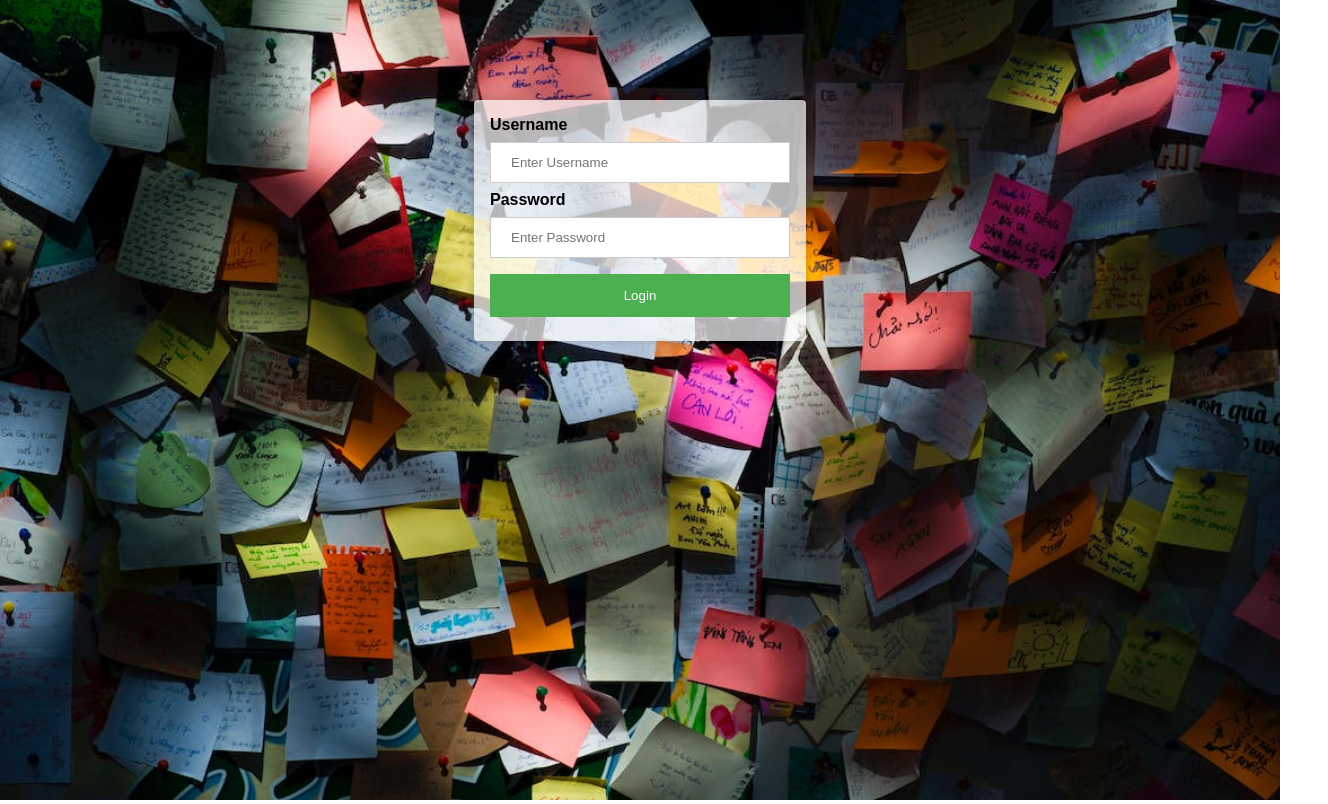
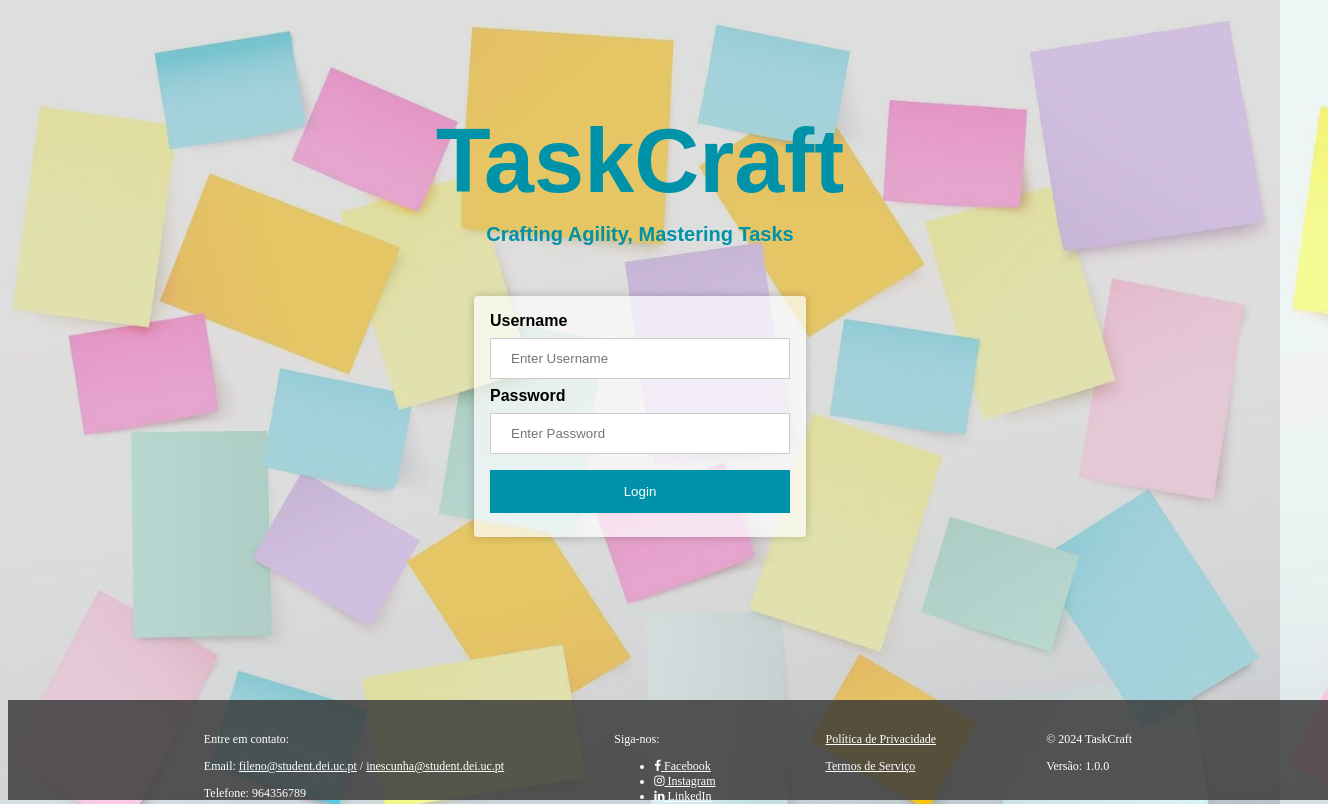
Before and after one commit to goncalofileno/scrumGonIne, a plain HTML site: page Código/loginPage.html in a window 1280 px wide. Shown: the whole page, 1328 px wide, since content can reach past the window. Drawn offline with Linux system fonts and the light colour scheme.

Commit message:
loginpage

```diff
--- a/Código/LoginStyle.css
+++ b/Código/LoginStyle.css
@@ -1,5 +1,5 @@
 body {
-    background-image: url('fundo.jpeg');
+    background-image: url('fundo3.jpg');
     background-repeat: no-repeat;
     background-attachment: fixed;
     background-size: cover;
@@ -10,7 +10,7 @@ body {
     padding: 16px;
     background-color: rgba(255, 255, 255, 0.7);
     margin: 0 auto;
-    margin-top: 100px;
+    margin-top: 50px;
     border-radius: 4px;
     box-shadow: 0 0 10px rgba(0,0,0,0.2);
     font-size: medium;
@@ -25,7 +25,7 @@ input[type=text], input[type=password] {
     box-sizing: border-box;
 }
 button {
-    background-color: #4CAF50;
+    background-color: #0092a8;
     color: white;
     padding: 14px 20px;
     margin: 8px 0;
@@ -36,3 +36,48 @@ button {
 button:hover {
     opacity: 0.8;
 }
+body::before {
+    content: "";
+    background: rgba(206, 200, 200, 0.5); /* Opacidade da imagem de fundo */
+    top: 0;
+    left: 0;
+    bottom: 0;
+    right: 0;
+    position: absolute;
+    z-index: -1;
+}
+h1 {
+    color: #0092a8;
+    text-align: center;
+    padding-top: 50px;
+    font-size: 90px;
+    font-family: sans-serif;
+    margin-bottom: 0;
+}
+h2 {
+    color: #0092a8;
+    text-align: center;
+    padding-top: 10px; /* Reduz o espaço entre titulos */
+    font-size: 20px;
+    font-family: sans-serif;
+    margin-top: 0;
+}
+footer {
+    background-color: rgba(51, 51, 51, 0.8);
+    color: #fff; /* Cor do texto branca para contraste */
+    padding: 20px; /* Reduz o espaçamento interno para 5px */
+    display: flex; /* Adiciona flexbox ao rodapé */
+    justify-content: center; /* Espaça os elementos igualmente */
+    position: absolute; /* Posiciona o rodapé absolutamente em relação ao elemento pai */
+    bottom: 0; /* Coloca o rodapé no fundo */
+    width: 100%; /* Faz o rodapé ocupar toda a largura */
+    max-height: 60px; /* Define a altura máxima do rodapé */
+    font-size: 12px; /* Define o tamanho da fonte para 12px */
+    gap: 10px; /* Reduz o espaço entre os elementos filhos do rodapé */
+}
+footer div {
+    margin: 0 50px; /* Adiciona margem à esquerda e à direita para cada div dentro do rodapé */
+}
+footer a {
+    color: #fff; /* Define a cor do link para branco */
+}
--- a/Código/app.js
+++ b/Código/app.js
@@ -5,16 +5,18 @@ window.onload = function () {
   }
 };
 
-document
-  .getElementById("loginForm")
-  .addEventListener("submit", function (event) {
-    event.preventDefault();
+document.getElementById('loginForm').onsubmit = function(event) {
+  event.preventDefault();
 
-    var user = document.getElementById("username").value;
-    localStorage.setItem("username", user);
+  var username = document.getElementById('username').value;
+  if (!username.trim()) {
+      alert('O campo de username não pode ser vazio ou conter apenas espaços!');
+      return false;
+  }
 
-    window.location.href = "interface.html";
-  });
+  localStorage.setItem("username", username);
+  window.location.href = "interface.html";
+};
 
   function allowDrop(event) {
     event.preventDefault();
--- a/Código/loginPage.html
+++ b/Código/loginPage.html
@@ -3,8 +3,11 @@
   <head>
     <title>Login Page</title>
     <link rel="stylesheet" href="LoginStyle.css" />
+    <link rel="stylesheet" href="https://cdnjs.cloudflare.com/ajax/libs/font-awesome/4.7.0/css/font-awesome.min.css">
   </head>
   <body>
+    <h1>TaskCraft</h1>
+    <h2>Crafting Agility, Mastering Tasks</h2>
     <div class="container">
       <form id="loginForm">
         <label for="uname"><b>Username</b></label>
@@ -19,6 +22,29 @@
         <button type="submit" id="loginButton">Login</button>
       </form>
     </div>
+    <footer>
+      <div class="contato">
+        <p>Entre em contato:</p>
+        <p>Email: <a href="fileno@student.dei.uc.pt">fileno@student.dei.uc.pt</a> / <a href="inescunha@student.dei.uc.pt">inescunha@student.dei.uc.pt</a></p>
+        <p>Telefone: 964356789</p>
+    </div>
+    <div class="redes-sociais">
+      <p>Siga-nos:</p>
+      <ul>
+        <li><a href="Termos.html" target="_blank"><i class="fa fa-facebook"></i> Facebook</a></li>
+        <li><a href="Termos.html" target="_blank"><i class="fa fa-instagram"></i> Instagram</a></li>
+        <li><a href="Termos.html" target="_blank"><i class="fa fa-linkedin"></i> LinkedIn</a></li>
+    </ul>
+  </div>
+    <div class="politicas">
+        <p><a href="Termos.html">Política de Privacidade</a></p>
+        <p><a href="Termos.html">Termos de Serviço</a></p>
+    </div>
+    <div class="direitos de autor e versão">
+        <p>&copy; 2024 TaskCraft</p>
+        <p>Versão: 1.0.0</p>
+    </div>
+  </footer>
     <script src="app.js"></script>
   </body>
 </html>
```
Also changed, not shown: Código/Termos.html (added, +16 -0 lines), Código/fundo2.jpg (added), Código/fundo3.jpg (added).
